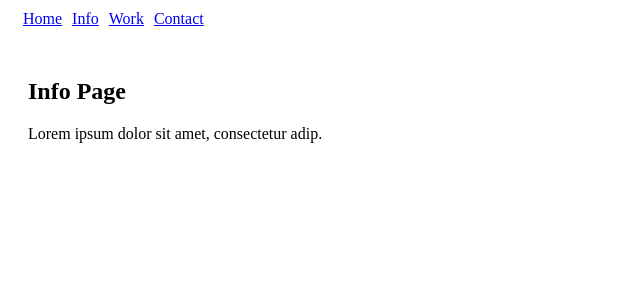
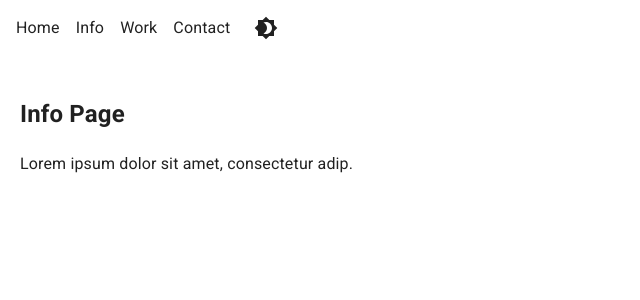
Before and after one commit to jameseaster/portfolio, a React (Create React App) app: page /info in a window 1280 px wide. Shown: the top 300 px of the page, without its empty margins (0-640 px from the left). Built offline with nearby package versions, Linux system fonts and the light colour scheme.

Commit message:
Add color theme toggle.

```diff
--- a/src/App.tsx
+++ b/src/App.tsx
@@ -1,36 +1,16 @@
 // Imports
-import Work from "./pages/Work";
-import Info from "./pages/Info";
-import Home from "./pages/Home";
-import Contact from "./pages/Contact";
-import { BrowserRouter as Router, Routes, Route, Link } from "react-router-dom";
+import AppRoutes from "./components/AppRoutes";
+import CssBaseline from "@mui/material/CssBaseline";
+import ColorModeProvider from "./context/ColorMode";
 
-function App() {
+/**
+ * Top level app component
+ */
+export default function App() {
   return (
-    <Router>
-      <nav style={{ margin: 10 }}>
-        <Link to="/" style={{ padding: 5 }}>
-          Home
-        </Link>
-        <Link to="/info" style={{ padding: 5 }}>
-          Info
-        </Link>
-        <Link to="/about" style={{ padding: 5 }}>
-          Work
-        </Link>
-        <Link to="/contact" style={{ padding: 5 }}>
-          Contact
-        </Link>
-      </nav>
-
-      <Routes>
-        <Route path="/" element={<Home />} />
-        <Route path="/info" element={<Info />} />
-        <Route path="/about" element={<Work />} />
-        <Route path="/contact" element={<Contact />} />
-      </Routes>
-    </Router>
+    <ColorModeProvider>
+      <CssBaseline />
+      <AppRoutes />
+    </ColorModeProvider>
   );
 }
-
-export default App;
--- /dev/null
+++ b/src/components/AppRoutes.tsx
@@ -0,0 +1,55 @@
+// Imports
+import Work from "../pages/Work";
+import Info from "../pages/Info";
+import Home from "../pages/Home";
+import Grid from "@mui/material/Grid";
+import Contact from "../pages/Contact";
+import { ColorButton } from "./ColorButton";
+import { useTheme } from "@mui/material/styles";
+import Typography from "@mui/material/Typography";
+import { BrowserRouter as Router, Routes, Route, Link } from "react-router-dom";
+
+// App links & routes
+const links = [
+  { label: "Home", route: "/" },
+  { label: "Info", route: "/info" },
+  { label: "Work", route: "/work" },
+  { label: "Contact", route: "/contact" },
+];
+
+/**
+ * Provides Links and Routes
+ */
+export default function AppRoutes() {
+  const theme = useTheme();
+
+  return (
+    <Router>
+      <Grid container sx={{ m: 1 }}>
+        {links.map(({ label, route }) => (
+          <Typography variant="body1" sx={{ p: 1 }}>
+            <Link
+              to={route}
+              style={{
+                textDecoration: "none",
+                color: theme.palette.text.primary,
+              }}
+            >
+              {label}
+            </Link>
+          </Typography>
+        ))}
+
+        {/* Theme Color Toggle */}
+        <ColorButton />
+      </Grid>
+
+      <Routes>
+        <Route path="/" element={<Home />} />
+        <Route path="/info" element={<Info />} />
+        <Route path="/work" element={<Work />} />
+        <Route path="/contact" element={<Contact />} />
+      </Routes>
+    </Router>
+  );
+}
--- /dev/null
+++ b/src/components/ColorButton.tsx
@@ -0,0 +1,23 @@
+// Imports
+import IconButton from "@mui/material/IconButton";
+import { useTheme } from "@mui/material/styles";
+import Brightness4Icon from "@mui/icons-material/Brightness4";
+import Brightness7Icon from "@mui/icons-material/Brightness7";
+import { useColorMode } from "../context/ColorMode";
+
+/**
+ * Icon Button to toggle between light and dark theme
+ */
+export function ColorButton() {
+  const theme = useTheme();
+  const colorMode = useColorMode();
+  return (
+    <IconButton sx={{ ml: 1 }} onClick={colorMode.toggle} color="inherit">
+      {theme.palette.mode === "dark" ? (
+        <Brightness7Icon />
+      ) : (
+        <Brightness4Icon />
+      )}
+    </IconButton>
+  );
+}
--- /dev/null
+++ b/src/context/ColorMode.tsx
@@ -0,0 +1,50 @@
+/**
+ * Imports
+ */
+import React, { useMemo, useState, createContext, useContext } from "react";
+import { ThemeProvider, createTheme } from "@mui/material/styles";
+
+/**
+ * Types
+ */
+type ColorMode = "light" | "dark";
+type Props = {
+  children?: React.ReactNode;
+};
+
+/**
+ * Create color mode context
+ */
+const ColorModeContext = createContext({ toggle: () => {} });
+
+/**
+ * Provides color mode context to children
+ */
+export default function ColorModeProvider({ children }: Props) {
+  // State
+  const [mode, setMode] = useState<ColorMode>("light");
+
+  // MUI Theme
+  const theme = useMemo(() => createTheme({ palette: { mode } }), [mode]);
+
+  // Current color mode
+  const colorMode = useMemo(
+    () => ({
+      toggle: () => {
+        setMode((prevMode) => (prevMode === "light" ? "dark" : "light"));
+      },
+    }),
+    []
+  );
+
+  return (
+    <ColorModeContext.Provider value={colorMode}>
+      <ThemeProvider theme={theme}>{children}</ThemeProvider>
+    </ColorModeContext.Provider>
+  );
+}
+
+/**
+ * Hook that returns the Provider's value in a functional component
+ */
+export const useColorMode = () => useContext(ColorModeContext);
```
